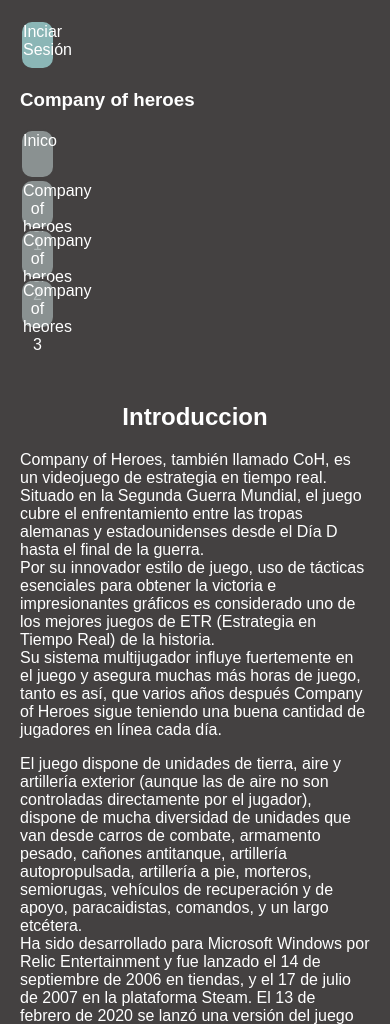
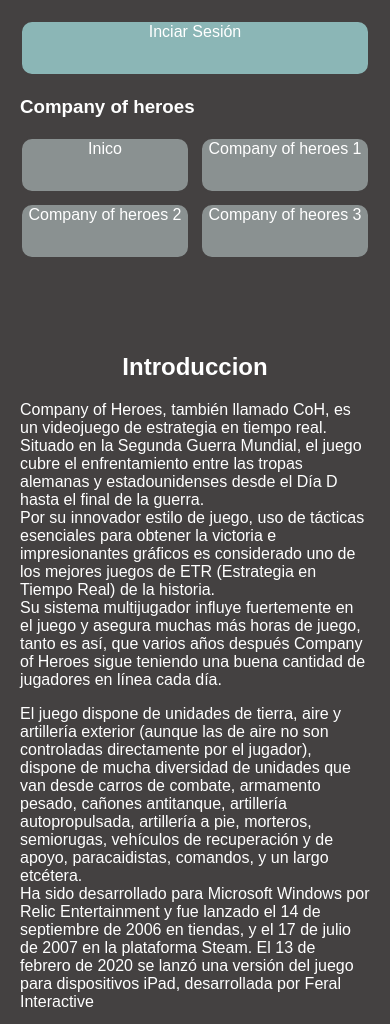
Before and after one commit to DiegoRomanDiaz/proyecto-HTML-CSS-JS, a plain HTML site: page index.html in a window 390 px wide. Shown: the top 1024 px of the page. Drawn offline with Linux system fonts and the light colour scheme.

Commit message:
Update Projecto-1.css

```diff
--- a/css/Projecto-1.css
+++ b/css/Projecto-1.css
@@ -143,17 +143,21 @@
 
     @media (max-width: 768px) {
     nav {
-        flex-direction: column;
-        align-items: stretch;
-       width: 100%;
-       height:100%;
-    }
+    display: flex;
+    flex-wrap: wrap;
+    justify-content: center;
+    gap: 10px;
+    margin-bottom: 20px;
+    flex-direction: row;
+   }
 
     nav a {
-        font-size: 16px;
-        padding: 15px;
-        width: 100%;
-        box-sizing: border-box;
+       padding: 10px;
+    flex: 1 1 150px;
+    text-align: center;
+    border-radius: 10px;
+    text-decoration: none;
+    color: white;
     }
 
     .pink {
```
